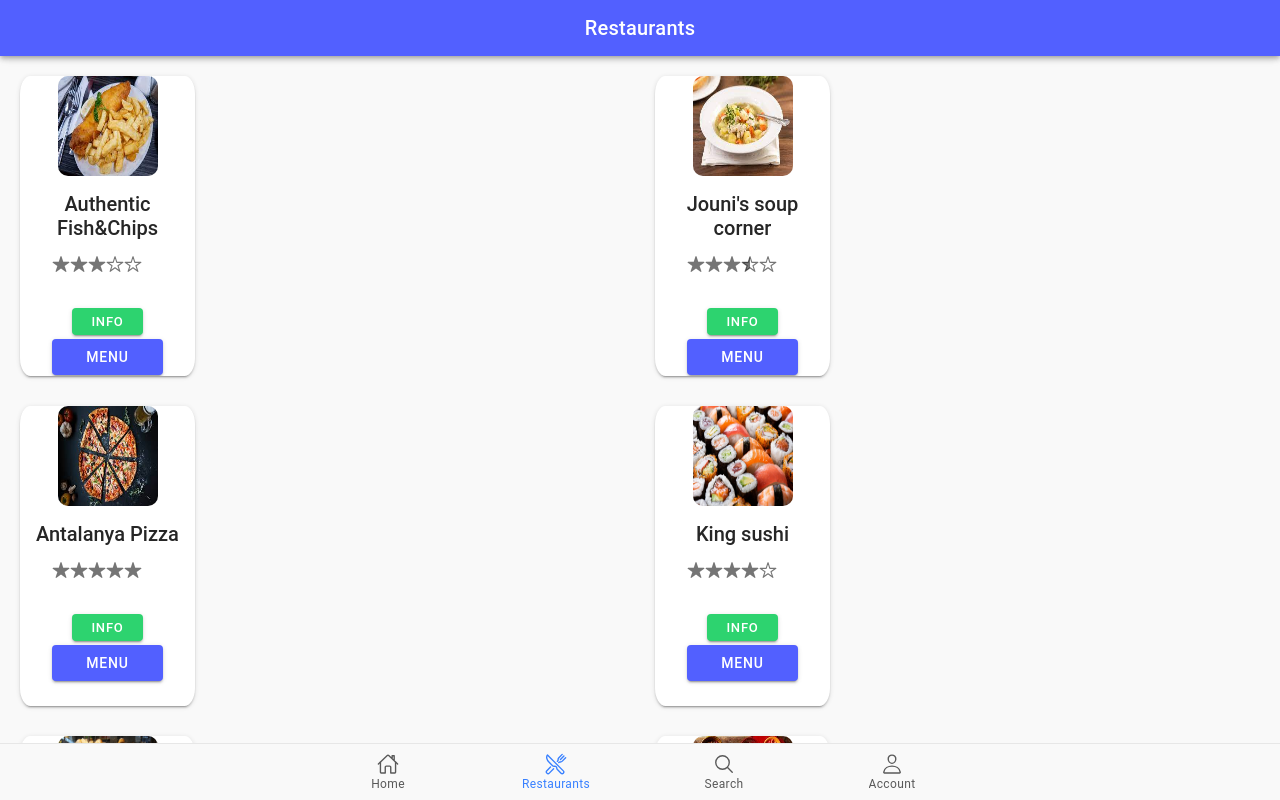
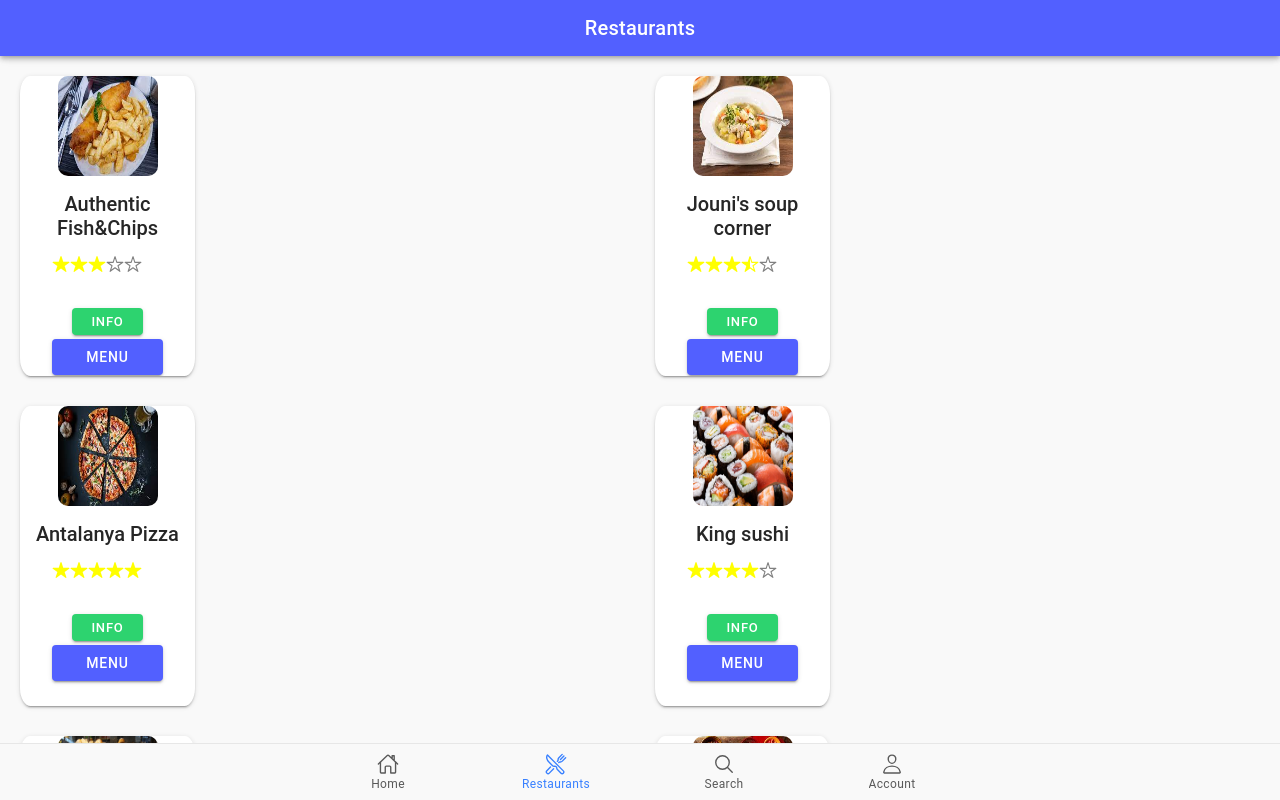
Before and after one commit to ToniGrondahl/FoodApp, a React (Vite) app: page /restaurants in a window 1280 px wide. Built offline with nearby package versions, Linux system fonts and the light colour scheme.

Commit message:
restaurant

```diff
--- a/src/pages/Restaurants.css
+++ b/src/pages/Restaurants.css
@@ -28,7 +28,19 @@ img {
 
 .header {
 
-    text-align: center;
+   text-align: center;
+}
+
+.stara {
+    color: yellow;
+}
+
+.tyhjaStara {
+    color: gray;
+}
+
+.puoliStara {
+    color: yellow;
 }
 
 
--- a/src/pages/Restaurants.tsx
+++ b/src/pages/Restaurants.tsx
@@ -23,11 +23,11 @@ const Home: React.FC = () => {
           <IonCardHeader>
             <IonCardTitle className='header'>Authentic Fish&Chips</IonCardTitle>
             <IonItem lines='none'>
-            <IonIcon icon={star} size='small'> </IonIcon>
-            <IonIcon icon={star} size='small'> </IonIcon>
-            <IonIcon icon={star} size='small'> </IonIcon>
-            <IonIcon icon={starOutline} size='small'></IonIcon>
-            <IonIcon icon={starOutline} size='small'></IonIcon>
+            <IonIcon icon={star} size='small' className='stara'> </IonIcon>
+            <IonIcon icon={star} size='small' className='stara'> </IonIcon>
+            <IonIcon icon={star} size='small' className='stara'> </IonIcon>
+            <IonIcon icon={starOutline} size='small' className='tyhjaStara'></IonIcon>
+            <IonIcon icon={starOutline} size='small' className='tyhjaStara'></IonIcon>
           </IonItem>
          </IonCardHeader>
             <IonButton expand="block" color="success" size="small" className='buttoninfo'>Info</IonButton>
@@ -40,11 +40,11 @@ const Home: React.FC = () => {
           <IonCardHeader>
             <IonCardTitle className='header'>Jouni's soup corner</IonCardTitle>
             <IonItem lines='none'>
-            <IonIcon icon={star} size='small'> </IonIcon>
-            <IonIcon icon={star} size='small'> </IonIcon>
-            <IonIcon icon={star} size='small'> </IonIcon>
-            <IonIcon icon={starHalf} size='small'></IonIcon>
-            <IonIcon icon={starOutline} size='small'></IonIcon>
+            <IonIcon icon={star} size='small' className='stara'> </IonIcon>
+            <IonIcon icon={star} size='small' className='stara'> </IonIcon>
+            <IonIcon icon={star} size='small' className='stara'> </IonIcon>
+            <IonIcon icon={starHalf} size='small' className='puoliStara'></IonIcon>
+            <IonIcon icon={starOutline} size='small' className='tyhjaStara'></IonIcon>
           </IonItem>
           </IonCardHeader>
             <IonButton expand="block" color="success" size="small" className='buttoninfo'>Info</IonButton>
@@ -59,11 +59,11 @@ const Home: React.FC = () => {
           <IonCardHeader>
           <IonCardTitle className='header'>Antalanya Pizza</IonCardTitle>
           <IonItem lines='none'>
-            <IonIcon icon={star} size='small'> </IonIcon>
-            <IonIcon icon={star} size='small'> </IonIcon>
-            <IonIcon icon={star} size='small'> </IonIcon>
-            <IonIcon icon={star} size='small'></IonIcon>
-            <IonIcon icon={star} size='small'></IonIcon>
+            <IonIcon icon={star} size='small' className='stara'> </IonIcon>
+            <IonIcon icon={star} size='small' className='stara'> </IonIcon>
+            <IonIcon icon={star} size='small' className='stara'> </IonIcon>
+            <IonIcon icon={star} size='small' className='stara'></IonIcon>
+            <IonIcon icon={star} size='small' className='stara'></IonIcon>
           </IonItem>
           </IonCardHeader>
             <IonButton expand="block" color="success" size="small" className='buttoninfo'>Info</IonButton>
@@ -76,11 +76,11 @@ const Home: React.FC = () => {
           <IonCardHeader>
             <IonCardTitle className='header'>King sushi</IonCardTitle>
             <IonItem lines='none'>
-            <IonIcon icon={star} size='small'> </IonIcon>
-            <IonIcon icon={star} size='small'> </IonIcon>
-            <IonIcon icon={star} size='small'> </IonIcon>
-            <IonIcon icon={star} size='small'></IonIcon>
-            <IonIcon icon={starOutline} size='small'></IonIcon>
+            <IonIcon icon={star} size='small' className='stara'> </IonIcon>
+            <IonIcon icon={star} size='small' className='stara'> </IonIcon>
+            <IonIcon icon={star} size='small' className='stara'> </IonIcon>
+            <IonIcon icon={star} size='small' className='stara'></IonIcon>
+            <IonIcon icon={starOutline} size='small' className='tyhjaStara'></IonIcon>
           </IonItem>
           </IonCardHeader>
             <IonButton expand="block" color="success" size="small" className='buttoninfo'>Info</IonButton>
@@ -96,11 +96,11 @@ const Home: React.FC = () => {
             <IonCardTitle className='header'>Cafe Ursus</IonCardTitle>
 
             <IonItem lines='none'>
-            <IonIcon icon={star} size='small'> </IonIcon>
-            <IonIcon icon={star} size='small'> </IonIcon>
-            <IonIcon icon={star} size='small'> </IonIcon>
-            <IonIcon icon={star} size='small'></IonIcon>
-            <IonIcon icon={star} size='small'></IonIcon>
+            <IonIcon icon={star} size='small' className='stara'> </IonIcon>
+            <IonIcon icon={star} size='small' className='stara'> </IonIcon>
+            <IonIcon icon={star} size='small' className='stara'> </IonIcon>
+            <IonIcon icon={star} size='small' className='stara'></IonIcon>
+            <IonIcon icon={star} size='small' className='stara'></IonIcon>
           </IonItem>
           </IonCardHeader>
 
@@ -114,11 +114,11 @@ const Home: React.FC = () => {
           <IonCardHeader>
             <IonCardTitle className='header'>Tartarilla's</IonCardTitle>
             <IonItem lines='none'>
-            <IonIcon icon={star} size='small'> </IonIcon>
-            <IonIcon icon={star} size='small'> </IonIcon>
-            <IonIcon icon={star} size='small'> </IonIcon>
-            <IonIcon icon={star} size='small'></IonIcon>
-            <IonIcon icon={starOutline} size='small'></IonIcon>
+            <IonIcon icon={star} size='small' className='stara'> </IonIcon>
+            <IonIcon icon={star} size='small' className='stara'> </IonIcon>
+            <IonIcon icon={star} size='small' className='stara'> </IonIcon>
+            <IonIcon icon={star} size='small' className='stara'></IonIcon>
+            <IonIcon icon={starOutline} size='small' className='tyhjaStara'></IonIcon>
           </IonItem>
           </IonCardHeader>
             <IonButton expand="block" color="success" size="small" className='buttoninfo'>Info</IonButton>
```
